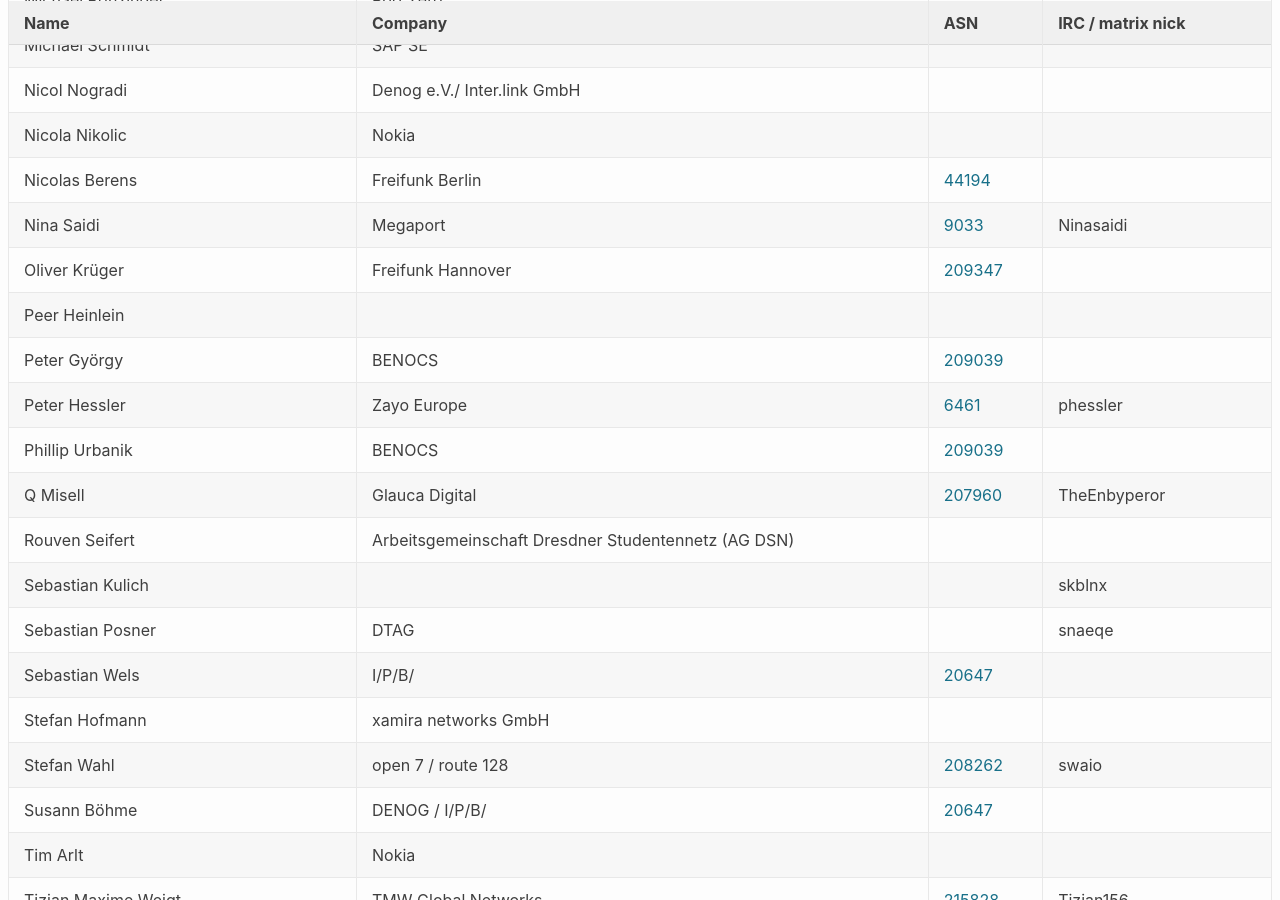
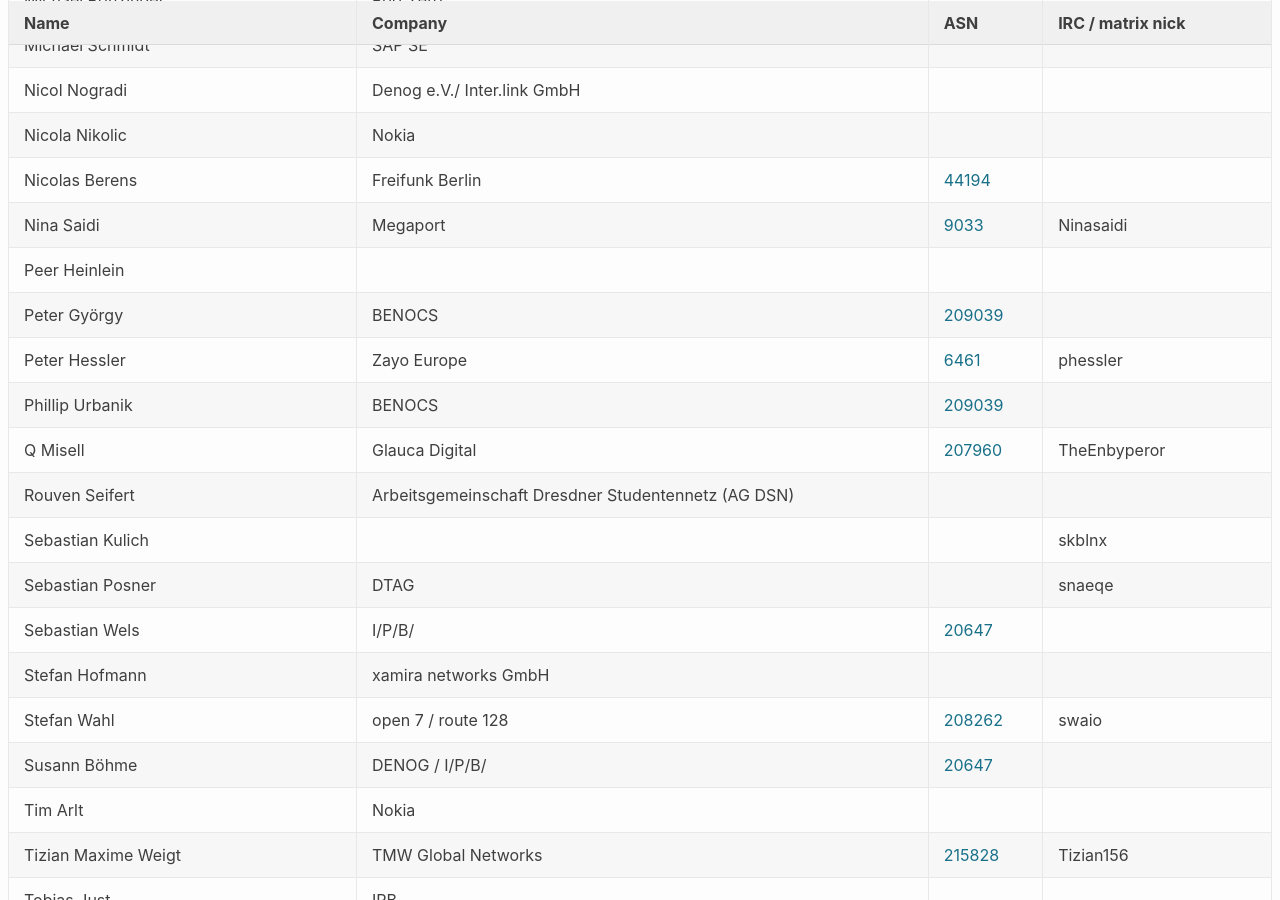
Before and after one commit to denog/pretix-attendeelist, a Jekyll site: the page built from denogmeetup25-03/index.markdown, in a window 1280 px wide and 900 px high, scrolled down 1876 px. Built offline with Jekyll 4.4.1, drawn with Linux system fonts in a browser that asks for light colours.

Commit message:
Latest data: Sun Mar 30 14:10:18 UTC 2025

```diff
--- a/_data/attendees_denogmeetup25-03.json
+++ b/_data/attendees_denogmeetup25-03.json
@@ -276,12 +276,6 @@
     "asn": "9033"
   },
   {
-    "name": "Oliver Krüger",
-    "company": "Freifunk Hannover",
-    "irc": null,
-    "asn": "209347"
-  },
-  {
     "name": "Peer Heinlein",
     "company": null,
     "irc": null,
```
